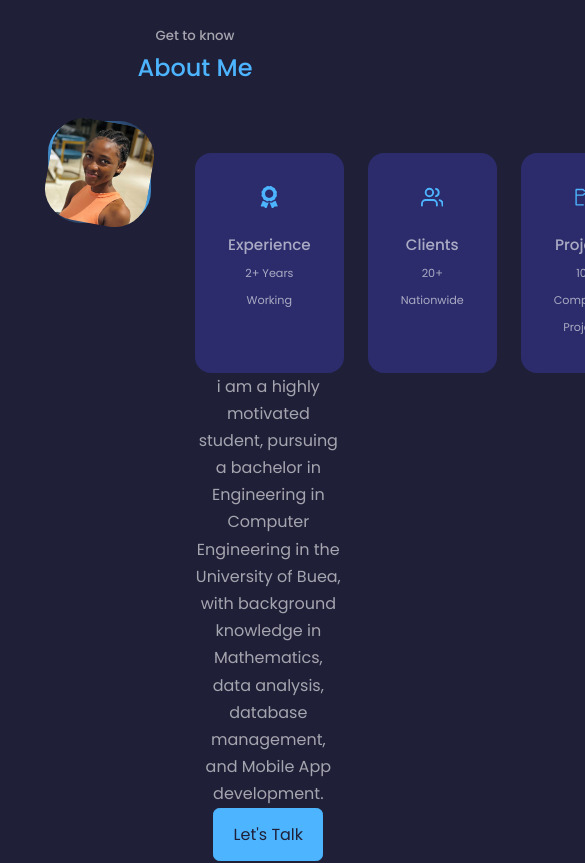
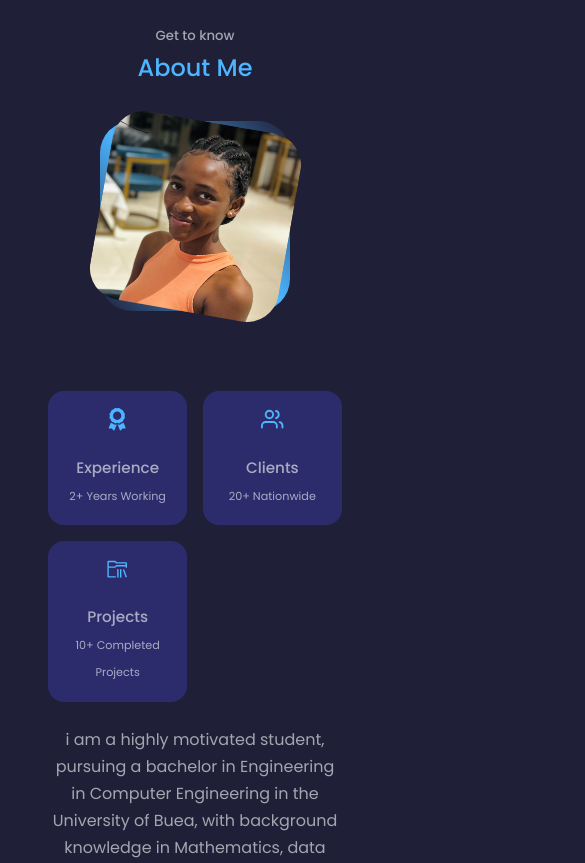
Before and after one commit to teresb/Myportfolio, a React (Create React App) app: page / in a window 390 px wide. Shown: the part 1200-2063 px from the top of the page, 585 px wide, since content can reach past the window. Built offline with nearby package versions, Linux system fonts and the light colour scheme.

Commit message:
updated about section

```diff
--- a/src/components/About/About.css
+++ b/src/components/About/About.css
@@ -42,7 +42,7 @@
     background: var(--color-bg-variant);
     border: 1px solid transparent;
     border-radius: 1rem;
-    padding: 2rem;
+    padding: 1rem;
     text-align: center;
     transition: var(--transition);
 }
@@ -85,40 +85,40 @@
     padding: 25px 25px 25px 0px;
 }
 
-/* MEDIA QUERIES (MEDIUM DEVICES) */
-@media screen and(max-width:1024px) {
-    .about__container{
+/*############# MEDIA QUERIES (MEDIUM DEVICES) ########### */
+@media  screen and (max-width: 1024px) {
+    .about__container {
         grid-template-columns: 1fr;
         gap: 0;
     }
-    .about__me{
+
+    .about__me {
         width: 50%;
         margin: 2rem auto 4rem;
     }
-    .about__content p{
+
+    .about__content p {
         margin: 1rem 0 1.5rem;
     }
 }
-/* MEDIA QUERIES (SMALL DEVICES) */
-@media screen and(max-width:600px) {
-    .about__me{
-        width: 50%;
-        margin: 2rem auto 4 rem;
+
+/*############# MEDIA QUERIES (SMALL DEVICES) ########### */
+@media  screen and (max-width: 600px) {
+    .about__me {
+        width: 65%;
+        margin: 0 auto 3rem;
     }
 
-    .about__cards{
+    .about__cards {
         grid-template-columns: 1fr 1fr;
         gap: 1rem;
-        display: flex;
-        flex-direction: column;
     }
 
     .about__content {
         text-align: center;
     }
 
-    .about__content p{
+    .about__content p {
         margin: 1.5rem 0;
     }
-
 }
```
Also changed, not shown: 1 other file (tests, documents, lock files or other folders).
